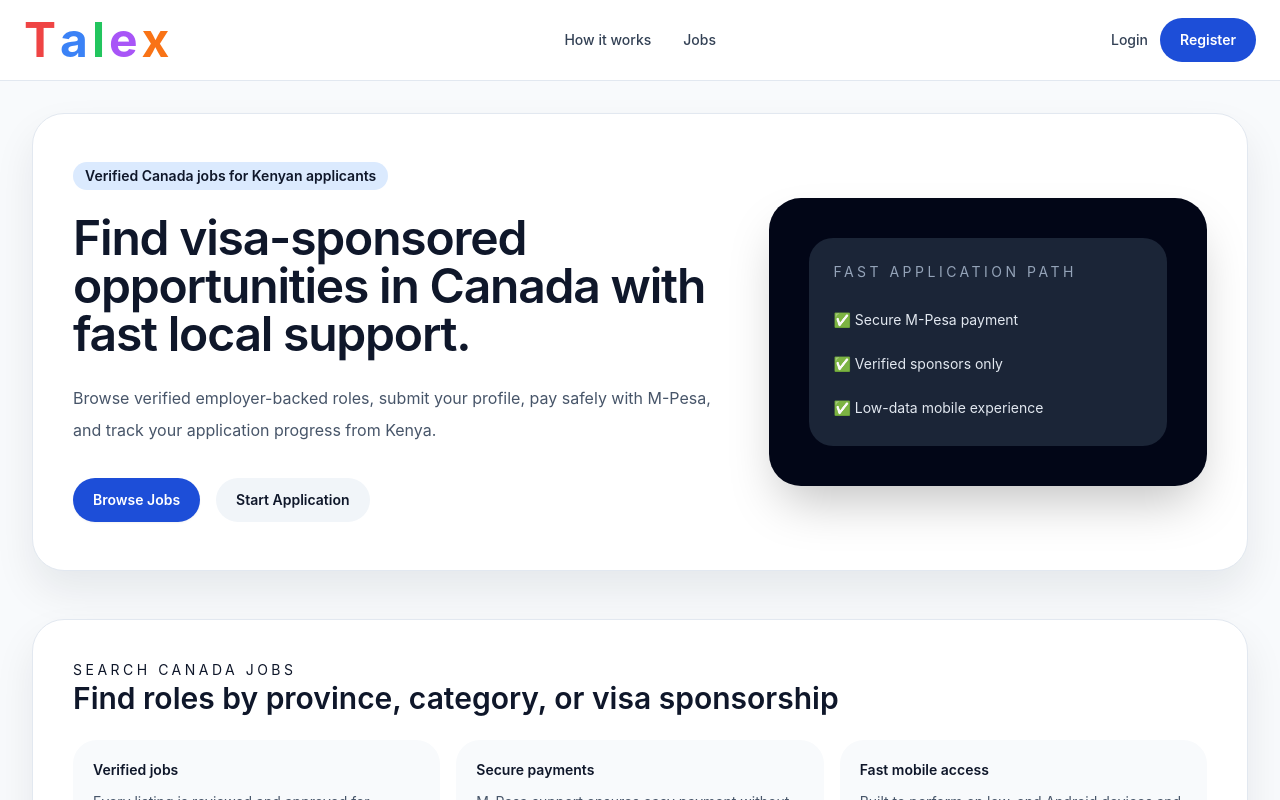
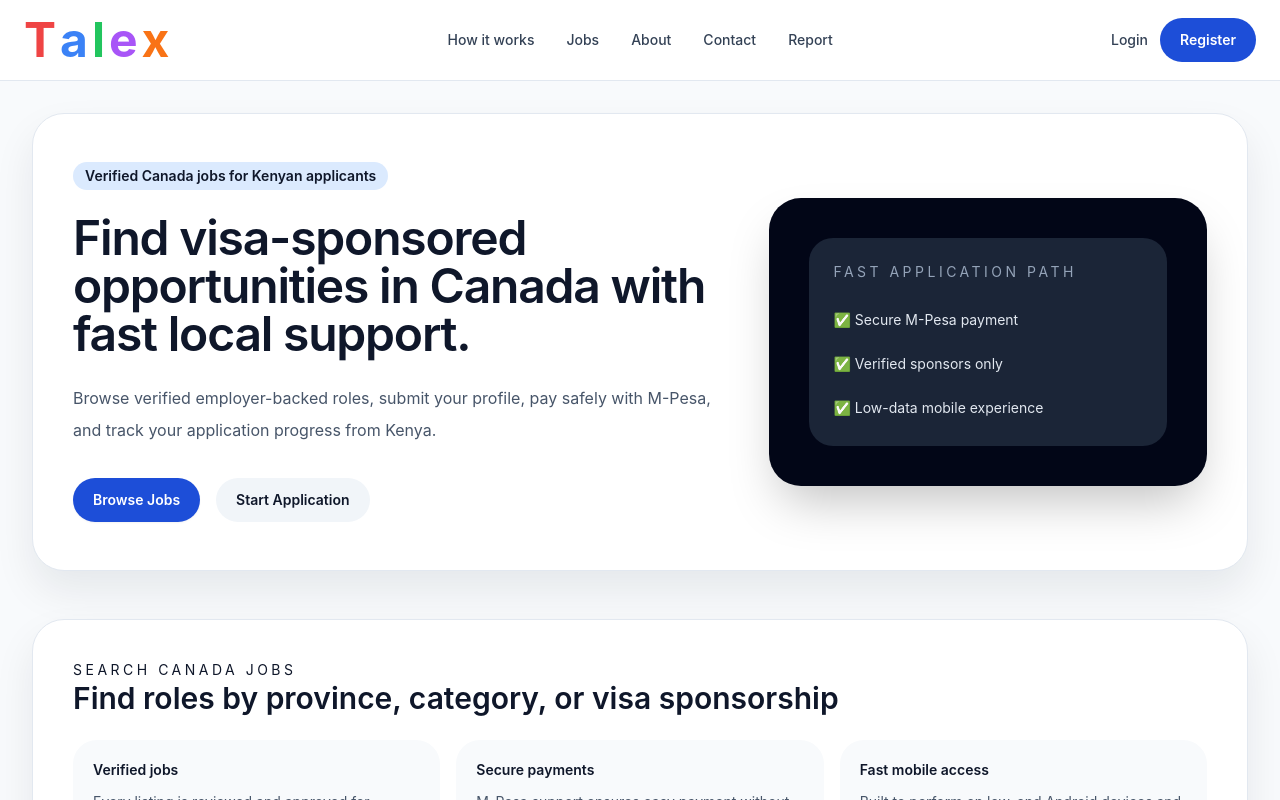
Before and after one commit to talexrecruitmentinfo-art/talex, a Next.js app: page / in a window 1280 px wide. Shown: the top 800 px of the page. Built offline with nearby package versions, Linux system fonts and the light colour scheme.

Commit message:
Restore About, Contact, and Report links in navbar

```diff
--- a/components/shared/navbar.tsx
+++ b/components/shared/navbar.tsx
@@ -6,6 +6,9 @@ import { useState } from 'react';
 const links = [
   { href: '/how-it-works', label: 'How it works' },
   { href: '/jobs', label: 'Jobs' },
+  { href: '/about', label: 'About' },
+  { href: '/contact', label: 'Contact' },
+  { href: '/report', label: 'Report' },
 ];
 
 export default function Navbar() {
```
